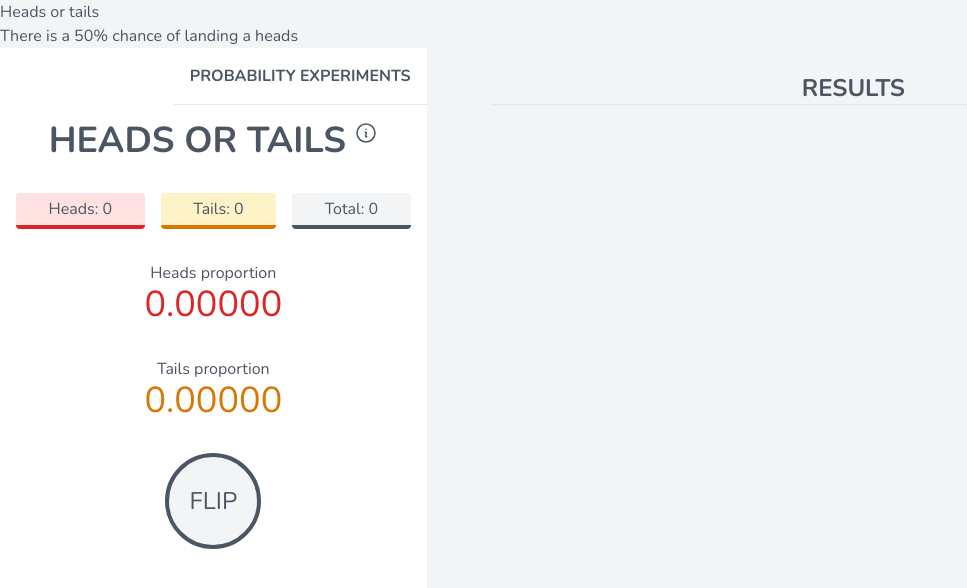
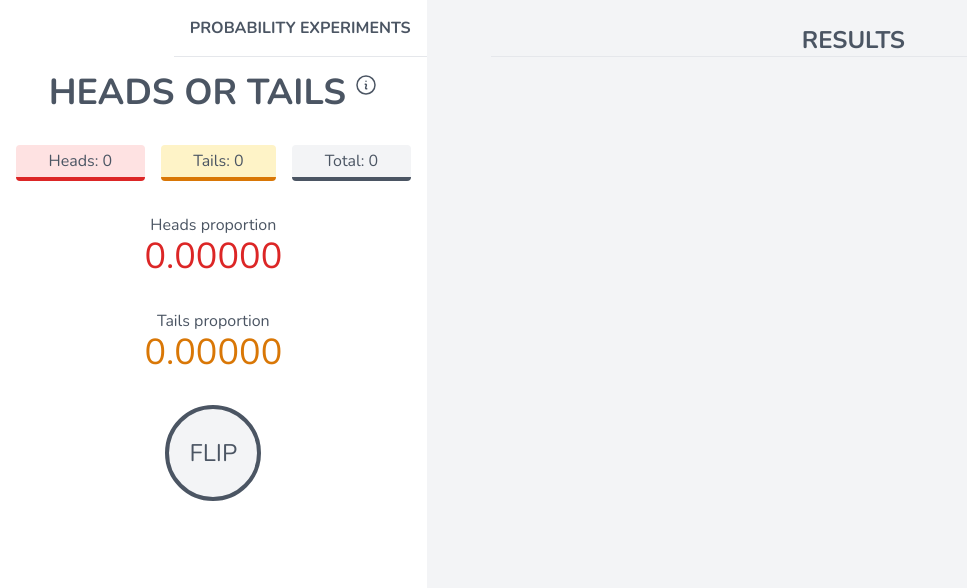
Before and after one commit to reveleigh/Probability-Experiments, a React (Create React App) app: page / in a window 1280 px wide. Shown: the top 588 px of the page, without its empty margins (0-967 px from the left). Built offline with nearby package versions, Linux system fonts and the light colour scheme.

Commit message:
Click info produces modal

```diff
--- a/src/App.js
+++ b/src/App.js
@@ -1,7 +1,6 @@
 import React, {useState } from 'react';
 import Controls from "./components/Layout/Controls";
 import Results from "./components/Layout/Results";
-import Modal from './components/Layout/Modal';
 
 
 
@@ -17,7 +16,6 @@ function App() {
   return (
     <div className="App">
       <div className="text-gray-600 font-body bg-gray-100">
-        <Modal />
 
         <div className="grid md:grid-cols-3">
 
--- a/src/components/Layout/Controls.js
+++ b/src/components/Layout/Controls.js
@@ -3,6 +3,7 @@ import Navigation from "./Navigation";
 import Title from "./Title";
 import CoinStats from "../CoinToss/CoinStats";
 import CoinFlip from "../CoinToss/CoinFlip";
+import Modal from './Modal';
 
 const Controls = (props) => {
 
@@ -10,13 +11,18 @@ const Controls = (props) => {
     const [tails, setTails] = useState(0);
     const [PHeads, setPHeads] = useState((0).toFixed(5));
     const [PTails, setPTails] = useState((0).toFixed(5));
+    const [info, setInfo] = useState(false);
+
+    //Funtion to display modal
+    const infoHandler = () => {
+        setInfo(true);
+    };
 
 
     //function to flip coin
 
     const flipCoin = () => {
         const coin = Math.floor(Math.random() * 2);
-
         if (coin === 0) {
             setHeads(heads + 1);
         } else {
@@ -34,10 +40,11 @@ const Controls = (props) => {
 
     return(
         <div className="md:col-span-1 md:flex flex-col md:justify-start bg-white">
+        {info && <Modal />}
 
             <Navigation />
 
-            <Title />
+            <Title info={infoHandler}/>
 
             <CoinStats heads={heads} tails={tails} pTails={PTails} pHeads={PHeads}/>
 
--- a/src/components/Layout/Modal.js
+++ b/src/components/Layout/Modal.js
@@ -1,9 +1,12 @@
 const Modal = (props) => {
+
+    const backdrop = "fixed top-0 left-0 w-full h-full bg-black bg-opacity-80 z-50";
+    const modal = "fixed w-5/6 lg:w-2/4 left-1/2 top-1/2 h-96 transform -translate-x-1/2 -translate-y-1/2 bg-white rounded-lg shadow-lg z-100";
 
 
     return(
-        <div>
-            <div>
+        <div className={backdrop}>
+            <div className={modal}>
             <h1>Heads or tails</h1>
             <p>There is a 50% chance of landing a heads</p>
             </div>
--- a/src/components/Layout/Title.js
+++ b/src/components/Layout/Title.js
@@ -4,7 +4,7 @@ const Total = (props) => {
               <h1 className="uppercase font-bold text-4xl text-center">
                 Heads or tails
               </h1>
-              <svg
+              <svg onClick={props.info}
                 className="w-6 align-middle"
                 fill="none"
                 viewBox="0 0 24 24"
```
Also changed, not shown: src/components/Layout/Navigation.js (line endings or trailing spaces).
